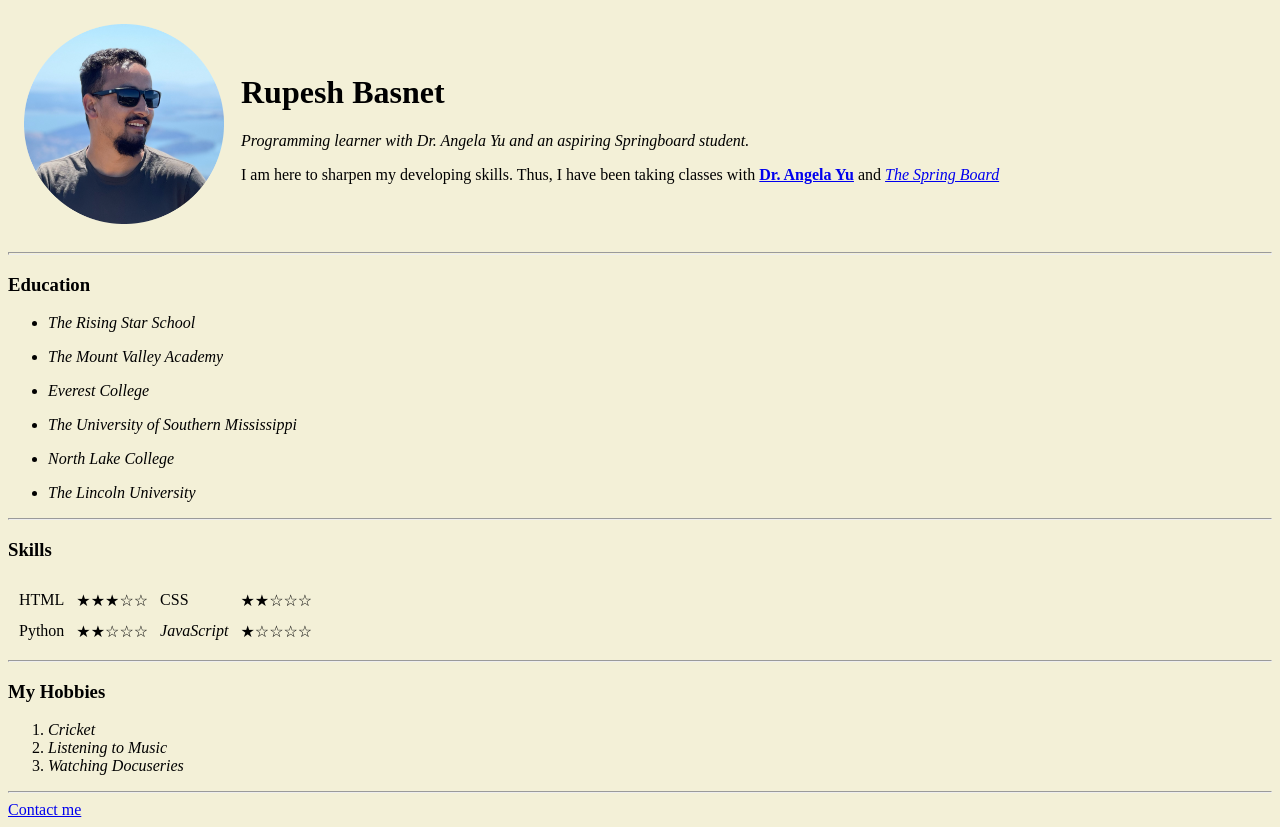
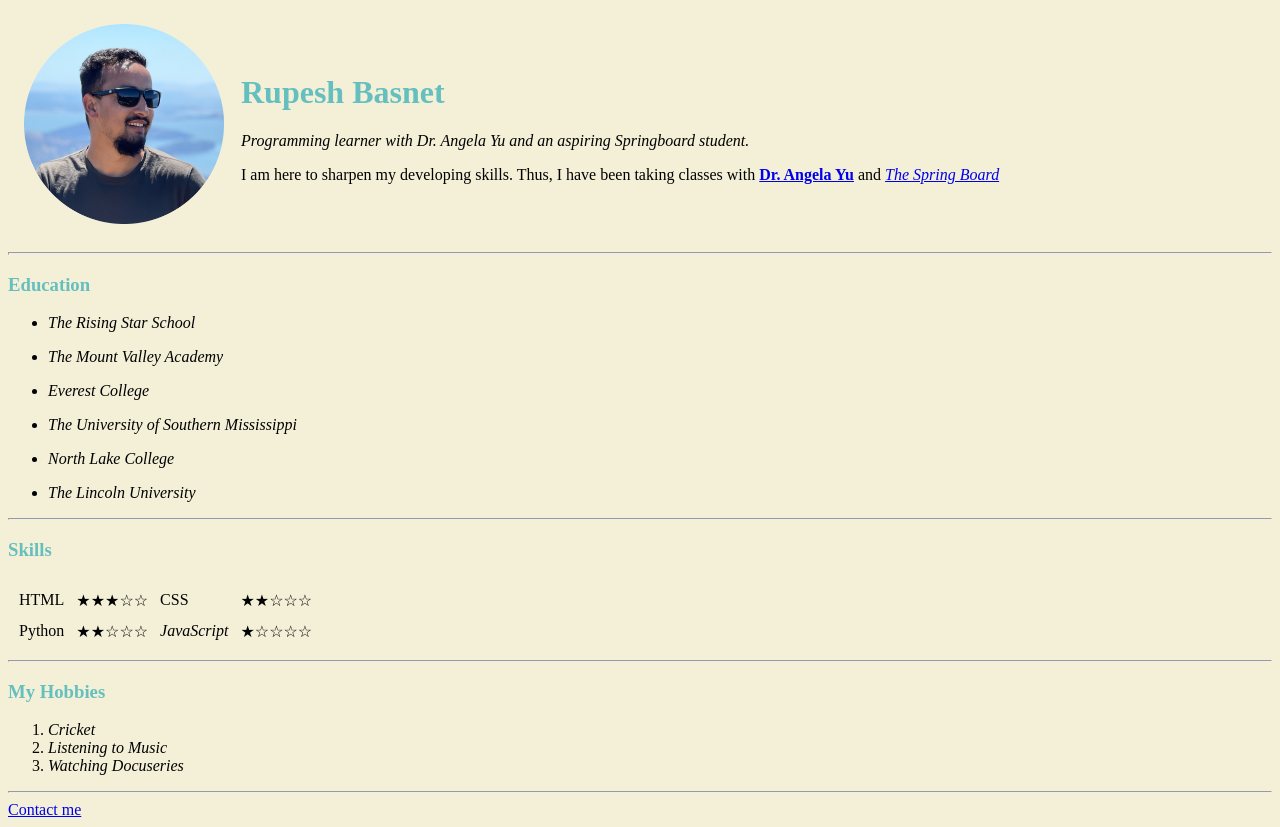
Before and after one commit to roopace55/CV, a plain HTML site: page index.html in a window 1280 px wide. Drawn offline with Linux system fonts and the light colour scheme.

Commit message:
Update index.html

```diff
--- a/index.html
+++ b/index.html
@@ -11,6 +11,9 @@
     body {
   background-color: #F3F0D7;
 }
+    h1,h3{
+      color: #66BFBF
+    }
   </style>
   <table cellspacing="15">
     <tr>
```
